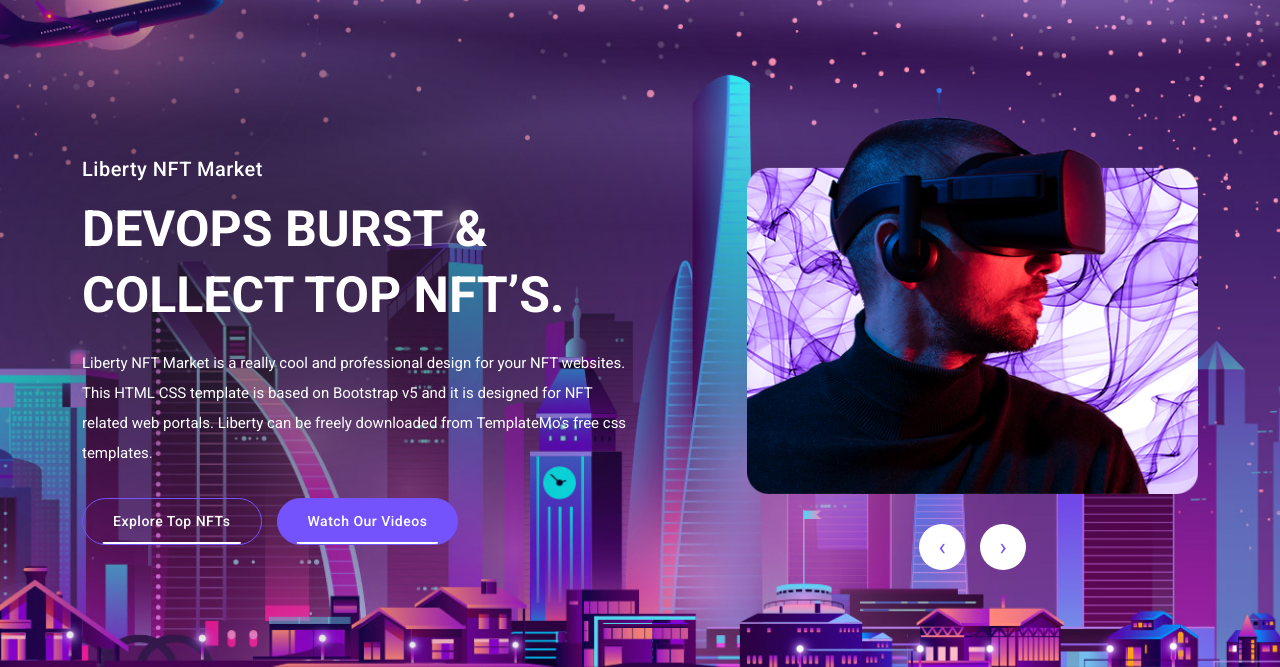
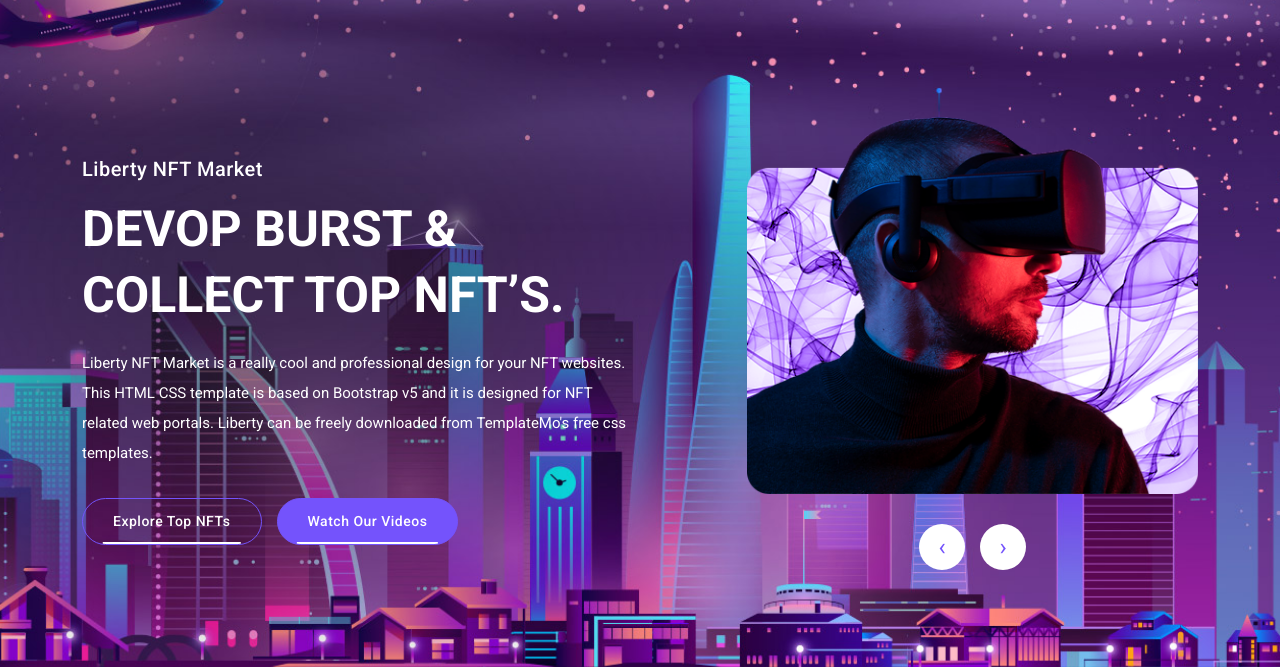
Before and after one commit to sambhavjain108/nft-website, a plain HTML site: page index.html in a window 1280 px wide. Shown: the part 133-800 px from the top of the page. Drawn offline with nearby package versions, Linux system fonts and the light colour scheme.

Commit message:
Update index.html

```diff
--- a/index.html
+++ b/index.html
@@ -82,7 +82,7 @@ https://templatemo.com/tm-577-liberty-market
         <div class="col-lg-6 align-self-center">
           <div class="header-text">
             <h6>Liberty NFT Market</h6>
-            <h2>Devops Burst &amp; Collect Top NFT’s.</h2>
+            <h2>Devop Burst &amp; Collect Top NFT’s.</h2>
             <p>Liberty NFT Market is a really cool and professional design for your NFT websites. This HTML CSS template is based on Bootstrap v5 and it is designed for NFT related web portals. Liberty can be freely downloaded from TemplateMo's free css templates.</p>
             <div class="buttons">
               <div class="border-button">
@@ -503,4 +503,5 @@ https://templatemo.com/tm-577-liberty-market
   <script src="assets/js/custom.js"></script>
 
   </body>
+
 </html>
```
